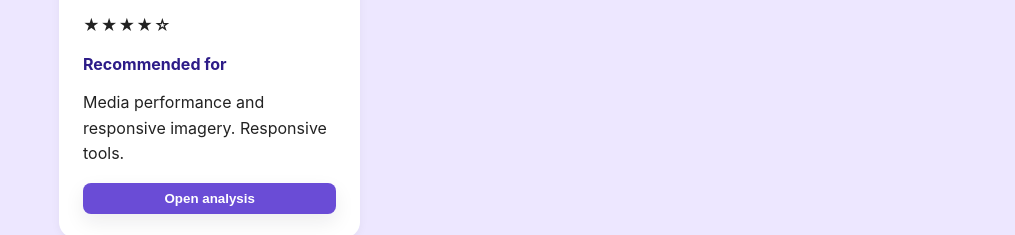
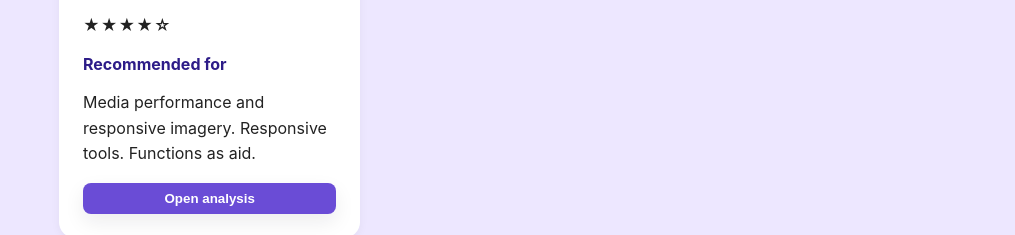
Before and after one commit to Sofys-foxys/web-style-sofia-udit, a website: page student-project/resources/index.html in a window 1280 px wide. Shown: the part 3437-3672 px from the top of the page, without its empty margins (265-1280 px from the left). Drawn offline with Linux system fonts and the light colour scheme.

Commit message:
imagine.io update

```diff
--- a/student-project/resources/index.html
+++ b/student-project/resources/index.html
@@ -299,7 +299,7 @@
           <p class="rating">★★★★☆</p>
           <div class="personal-notes">
             <h4>Recommended for</h4>
-            <p>Media performance and responsive imagery. Responsive tools.</p>
+            <p>Media performance and responsive imagery. Responsive tools. Functions as aid.</p>
           </div>
           <button class="btn open-card" data-target="modal-imagekit">Open analysis</button>
         </article>
```
